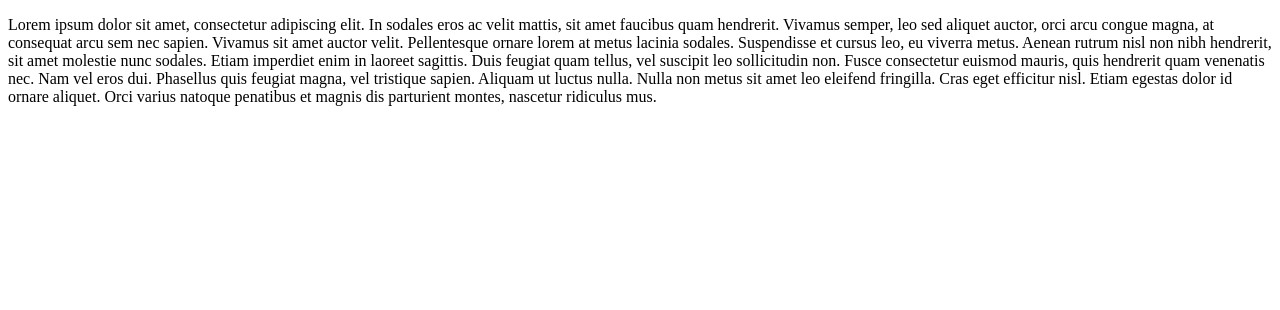
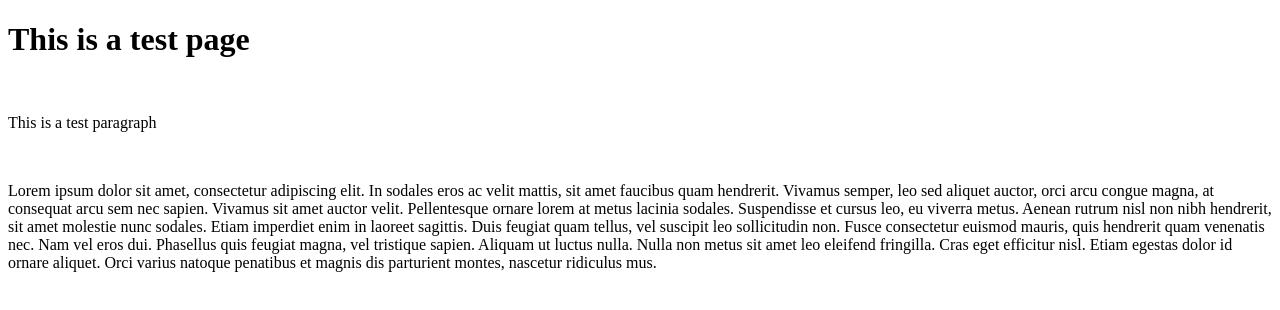
Before and after one commit to Luis-Sy/test, a plain HTML site: page index.html in a window 1280 px wide. Drawn offline with Linux system fonts and the light colour scheme.

Commit message:
Update index.html

```diff
--- a/index.html
+++ b/index.html
@@ -4,9 +4,11 @@
 	<meta charset="UTF-8">
 	<meta http-equiv="X-UA-Compatible" content="IE-edge">
 	<meta name="viewport" content="width=device-width,initial-scale=1.0">
-	<title>Index</title>
+	<title>Test Page</title>
 </head>
 <body>
+	<h1>This is a test page</h1><br>
+	<p>This is a test paragraph</p><br>
 	<p>Lorem ipsum dolor sit amet, consectetur adipiscing elit. In sodales eros ac velit mattis, sit amet faucibus quam hendrerit. Vivamus semper, leo sed aliquet auctor, orci arcu congue magna, at consequat arcu sem nec sapien. Vivamus sit amet auctor velit. Pellentesque ornare lorem at metus lacinia sodales. Suspendisse et cursus leo, eu viverra metus. Aenean rutrum nisl non nibh hendrerit, sit amet molestie nunc sodales. Etiam imperdiet enim in laoreet sagittis. Duis feugiat quam tellus, vel suscipit leo sollicitudin non. Fusce consectetur euismod mauris, quis hendrerit quam venenatis nec. Nam vel eros dui. Phasellus quis feugiat magna, vel tristique sapien. Aliquam ut luctus nulla. Nulla non metus sit amet leo eleifend fringilla. Cras eget efficitur nisl. Etiam egestas dolor id ornare aliquet. Orci varius natoque penatibus et magnis dis parturient montes, nascetur ridiculus mus. </p>
 </body>
 </html>
```
